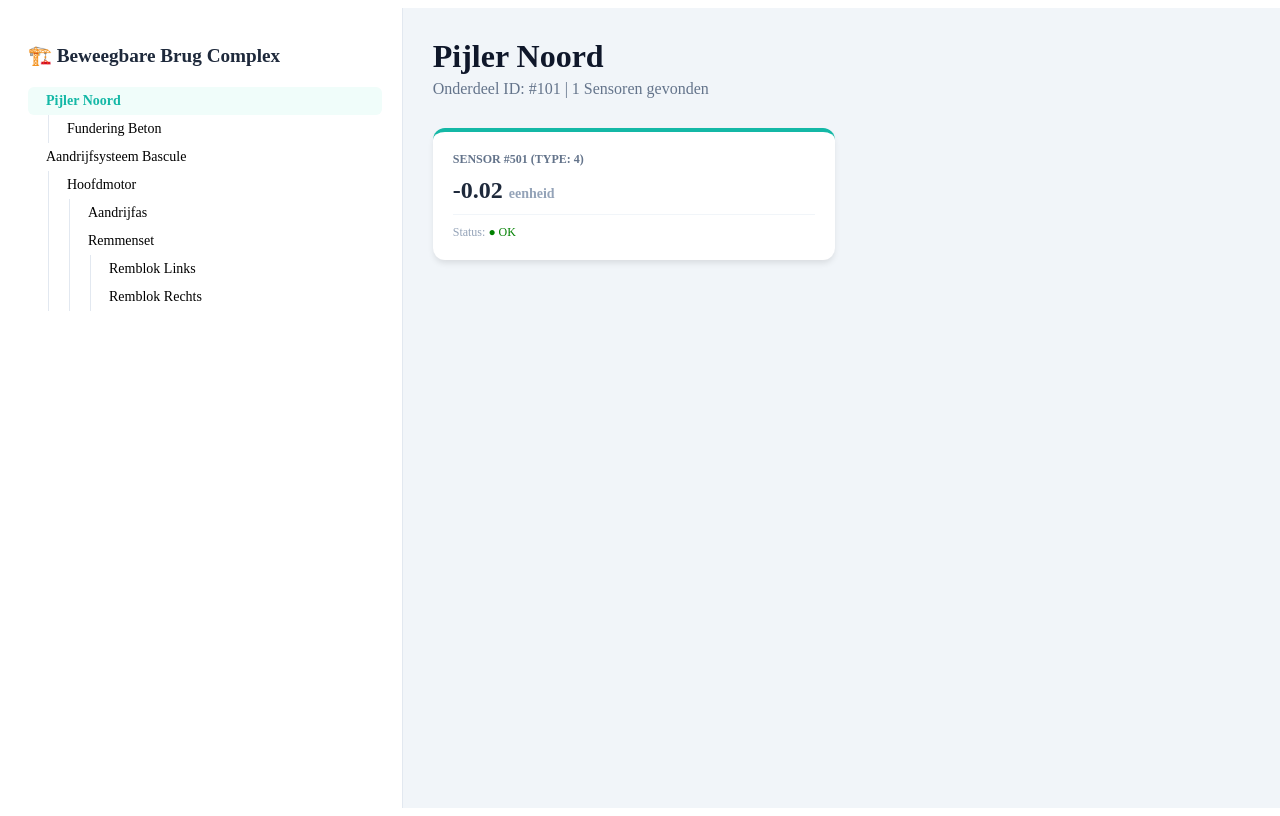
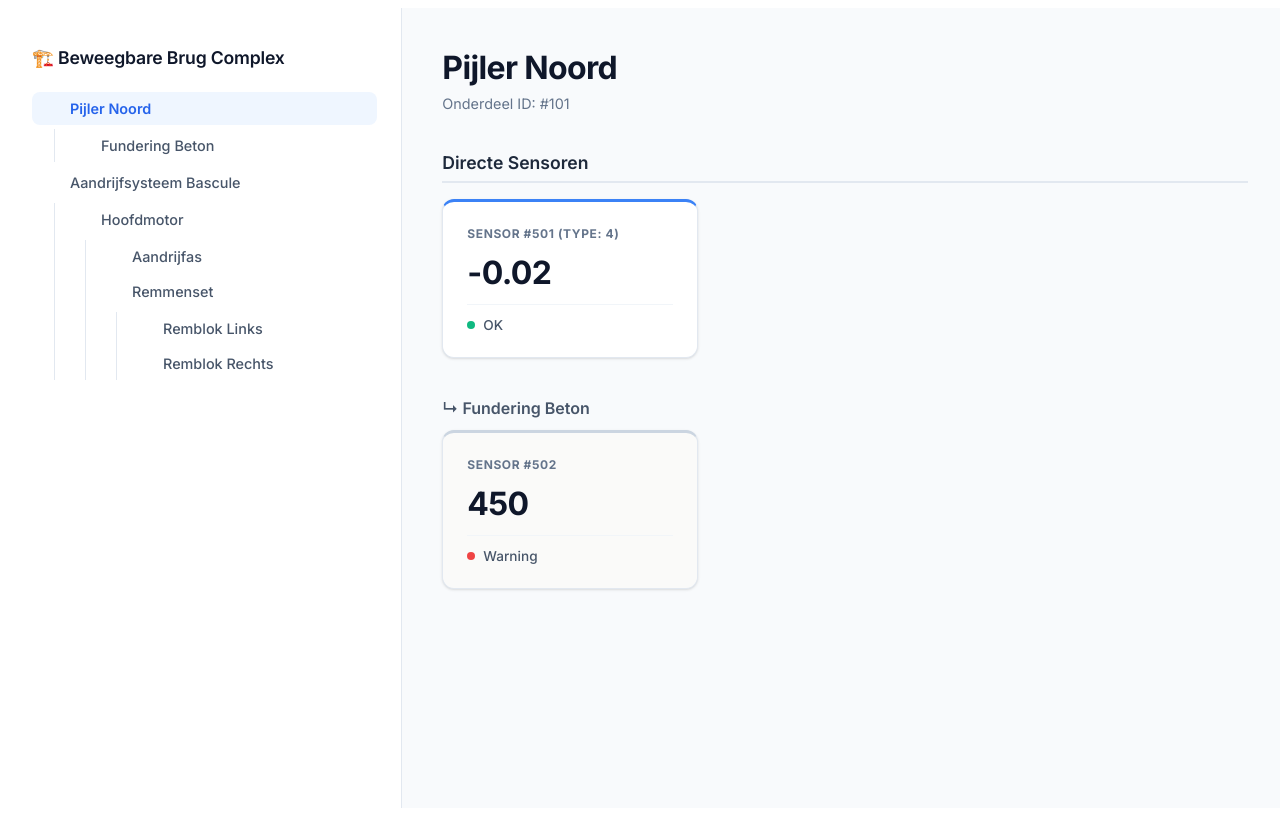
Before and after one commit to danielmosss/DDD-microservices, an Angular app in the folder Microservice_Monitoring/Angular/dashboard/: page /dashboard in a window 1280 px wide. Both pictures are taken after a click on the element "Pijler Noord". Built offline with nearby package versions, Linux system fonts and the light colour scheme.

Commit message:
update styling

```diff
--- a/Microservice_Monitoring/Angular/dashboard/src/app/components/kunstwerk-view/kunstwerk-view.html
+++ b/Microservice_Monitoring/Angular/dashboard/src/app/components/kunstwerk-view/kunstwerk-view.html
@@ -29,35 +29,59 @@
     @if (selectedOnderdeel) {
       <div class="header-bar">
         <h1>{{ selectedOnderdeel.naam }}</h1>
-        <p>Onderdeel ID: #{{ selectedOnderdeel.id }} | {{ selectedOnderdeel.sensoren.length }} Sensoren gevonden</p>
+        <p>Onderdeel ID: #{{ selectedOnderdeel.id }}</p>
       </div>
 
+      @if (selectedOnderdeel.sensoren.length > 0) {
+        <div class="sensor-group">
+          <h3 class="group-title">Directe Sensoren</h3>
           <div class="card-grid">
             @for (sensor of selectedOnderdeel.sensoren; track sensor.id) {
               <div class="compact-card">
                 <div class="card-label">Sensor #{{ sensor.id }} (Type: {{ sensor.sensorTypeId }})</div>
-            <div class="card-value">
-              {{ sensor.laatsteMeting || '0.00' }}
-              <small style="font-size: 14px; color: #94a3b8">eenheid</small>
-            </div>
+                <div class="card-value">{{ sensor.laatsteMeting || '0.00' }}</div>
                 <div class="card-footer">
-              Status: <span [style.color]="sensor.laatsteMeting! > 100 ? 'red' : 'green'">
-                ● {{ getSensorStatus(sensor.laatsteMeting) }}
-              </span>
+                  <span class="status-dot" [class.warning]="sensor.laatsteMeting! > 100"></span>
+                  {{ getSensorStatus(sensor.laatsteMeting) }}
                 </div>
               </div>
             }
           </div>
+        </div>
+      }
 
-      @if (selectedOnderdeel.sensoren.length === 0) {
-        <div style="text-align: center; margin-top: 100px; color: #94a3b8;">
-          <i class="fa-solid fa-microchip" style="font-size: 48px; margin-bottom: 10px;"></i>
-          <p>Dit onderdeel heeft geen directe sensoren. Selecteer een sub-onderdeel in de boom.</p>
+      @for (subOnderdeel of selectedOnderdeel.onderdelen; track subOnderdeel.id) {
+        <div class="sensor-group sub-group">
+          <h4 class="sub-group-title">↳ {{ subOnderdeel.naam }}</h4>
+
+          @if (subOnderdeel.sensoren.length > 0) {
+            <div class="card-grid">
+              @for (sensor of subOnderdeel.sensoren; track sensor.id) {
+                <div class="compact-card child-card">
+                  <div class="card-label">Sensor #{{ sensor.id }}</div>
+                  <div class="card-value">{{ sensor.laatsteMeting || '0.00' }}</div>
+                  <div class="card-footer">
+                    <span class="status-dot" [class.warning]="sensor.laatsteMeting! > 100"></span>
+                    {{ getSensorStatus(sensor.laatsteMeting) }}
+                  </div>
+                </div>
+              }
+            </div>
+          } @else {
+            <p class="empty-hint">Geen directe sensoren. Klik op "{{ subOnderdeel.naam }}" in de navigatieboom om verder in te zoomen.</p>
+          }
+        </div>
+      }
+
+      @if (selectedOnderdeel.sensoren.length === 0 && selectedOnderdeel.onderdelen.length === 0) {
+        <div class="empty-state">
+          <i class="fa-solid fa-microchip"></i>
+          <p>Dit onderdeel bevat geen sensoren of sub-onderdelen.</p>
         </div>
       }
     } @else {
-      <div style="height: 100%; display: flex; align-items: center; justify-content: center; color: #94a3b8; flex-direction: column;">
-        <i class="fa-solid fa-arrow-left" style="font-size: 48px; margin-bottom: 20px;"></i>
+      <div class="empty-state">
+        <i class="fa-solid fa-arrow-left"></i>
         <h2>Selecteer een onderdeel in de boomstructuur</h2>
       </div>
     }
--- a/Microservice_Monitoring/Angular/dashboard/src/app/components/kunstwerk-view/kunstwerk-view.scss
+++ b/Microservice_Monitoring/Angular/dashboard/src/app/components/kunstwerk-view/kunstwerk-view.scss
@@ -1,74 +1,203 @@
+@import url('https://fonts.googleapis.com/css2?family=Inter:wght@400;500;600;700&display=swap');
+
+// Globale font en reset voor deze view
 .dashboard-layout {
+  font-family: 'Inter', system-ui, -apple-system, sans-serif;
   display: flex;
-  height: 100vh; // Hele scherm vullen
+  height: 100vh;
   width: 100vw;
   overflow: hidden;
-  background-color: #f1f5f9;
+  background-color: #f8fafc; // Iets zachtere achtergrond
+  color: #0f172a;
 
   // --- LINKERKANT (30%) ---
   .sidebar {
     width: 30%;
-    min-width: 300px;
+    min-width: 320px;
     background: #ffffff;
     border-right: 1px solid #e2e8f0;
     display: flex;
     flex-direction: column;
     overflow-y: auto;
-    padding: 20px;
+    padding: 24px;
 
-    h2 { font-size: 1.2rem; color: #1e293b; margin-bottom: 20px; }
+    h2 {
+      font-size: 1.1rem;
+      font-weight: 600;
+      color: #0f172a;
+      margin-bottom: 24px;
+      letter-spacing: -0.01em;
+    }
   }
 
   // --- RECHTERKANT (70%) ---
   .main-content {
     width: 70%;
     overflow-y: auto;
-    padding: 30px;
+    padding: 40px;
 
     .header-bar {
-      margin-bottom: 30px;
-      h1 { margin: 0; color: #0f172a; }
-      p { color: #64748b; margin: 5px 0 0; }
+      margin-bottom: 40px;
+      h1 {
+        margin: 0;
+        font-size: 2rem;
+        font-weight: 700;
+        letter-spacing: -0.02em;
+      }
+      p { color: #64748b; font-size: 0.9rem; margin-top: 8px; }
     }
   }
 }
 
 // --- BOOMSTRUCTUUR STIJLEN ---
+.node-wrapper { margin-bottom: 2px; }
+
 .node-item {
-  padding: 6px 10px;
+  padding: 8px 12px;
   cursor: pointer;
-  border-radius: 6px;
+  border-radius: 8px;
   display: flex;
   align-items: center;
-  gap: 8px;
-  font-size: 14px;
-  transition: all 0.2s;
+  gap: 10px;
+  font-size: 0.9rem;
+  font-weight: 500;
+  color: #475569;
+  transition: all 0.15s ease-in-out;
 
-  &:hover { background: #f8fafc; }
+  i { color: #94a3b8; font-size: 1rem; width: 16px; text-align: center; }
+
+  &:hover {
+    background: #f1f5f9;
+    color: #0f172a;
+    i { color: #64748b; }
+  }
+
   &.active {
-    background: #f0fdfa;
-    color: #14b8a6;
+    background: #eff6ff; // Zacht blauw in plaats van hard groen
+    color: #2563eb;
     font-weight: 600;
+    i { color: #3b82f6; }
   }
 }
 
-.sub-tree { margin-left: 20px; border-left: 1px solid #e2e8f0; }
+.sub-tree {
+  margin-left: 22px;
+  padding-left: 8px;
+  border-left: 1px solid #e2e8f0;
+  margin-top: 4px;
+}
 
-// --- COMPACTE KAARTEN (RECHTS) ---
+// --- RECHTERKANT GROEPERINGEN ---
+.sensor-group {
+  margin-bottom: 40px;
+
+  .group-title {
+    font-size: 1.1rem;
+    font-weight: 600;
+    color: #1e293b;
+    margin-bottom: 16px;
+    padding-bottom: 8px;
+    border-bottom: 2px solid #e2e8f0;
+  }
+}
+
+.sub-group {
+  margin-bottom: 30px;
+
+  .sub-group-title {
+    font-size: 1rem;
+    font-weight: 600;
+    color: #475569;
+    margin-bottom: 12px;
+  }
+
+  .empty-hint {
+    font-size: 0.9rem;
+    color: #64748b;
+    font-style: italic;
+    background: #f1f5f9;
+    padding: 12px 16px;
+    border-radius: 8px;
+    display: inline-block;
+  }
+}
+
+// --- COMPACTE KAARTEN ---
 .card-grid {
   display: grid;
-  grid-template-columns: repeat(auto-fill, minmax(280px, 1fr));
+  grid-template-columns: repeat(auto-fill, minmax(240px, 1fr));
   gap: 20px;
 }
 
 .compact-card {
   background: white;
   border-radius: 12px;
-  padding: 20px;
-  box-shadow: 0 4px 6px -1px rgb(0 0 0 / 0.1);
-  border-top: 4px solid #14b8a6;
+  padding: 24px;
+  // Een subtiele, moderne schaduw
+  box-shadow: 0 1px 3px 0 rgb(0 0 0 / 0.1), 0 1px 2px -1px rgb(0 0 0 / 0.1);
+  border: 1px solid #e2e8f0;
+  transition: transform 0.2s, box-shadow 0.2s;
 
-  .card-label { font-size: 12px; color: #64748b; text-transform: uppercase; font-weight: 700; }
-  .card-value { font-size: 24px; font-weight: 700; color: #1e293b; margin: 10px 0; }
-  .card-footer { font-size: 12px; color: #94a3b8; border-top: 1px solid #f1f5f9; padding-top: 10px; }
+  &:hover {
+    box-shadow: 0 4px 6px -1px rgb(0 0 0 / 0.1), 0 2px 4px -2px rgb(0 0 0 / 0.1);
+    transform: translateY(-2px);
+  }
+
+  &.child-card {
+    background: #fafaf9; // Iets andere tint om te laten zien dat het een niveau lager is
+    border-top: 3px solid #cbd5e1;
+  }
+
+  // De styling voor directe sensoren krijgt een accentkleur
+  &:not(.child-card) {
+    border-top: 3px solid #3b82f6; // Modern blauw
+  }
+
+  .card-label {
+    font-size: 0.75rem;
+    color: #64748b;
+    text-transform: uppercase;
+    font-weight: 700;
+    letter-spacing: 0.05em;
+  }
+
+  .card-value {
+    font-size: 2rem;
+    font-weight: 700;
+    color: #0f172a;
+    margin: 12px 0;
+    letter-spacing: -0.02em;
+  }
+
+  .card-footer {
+    display: flex;
+    align-items: center;
+    gap: 8px;
+    font-size: 0.85rem;
+    font-weight: 500;
+    color: #475569;
+    border-top: 1px solid #f1f5f9;
+    padding-top: 12px;
+
+    .status-dot {
+      width: 8px;
+      height: 8px;
+      border-radius: 50%;
+      background-color: #10b981; // Groen
+      &.warning { background-color: #ef4444; } // Rood
+    }
+  }
 }
+
+.empty-state {
+  height: 60vh;
+  display: flex;
+  align-items: center;
+  justify-content: center;
+  color: #94a3b8;
+  flex-direction: column;
+  text-align: center;
+
+  i { font-size: 3rem; margin-bottom: 20px; color: #cbd5e1; }
+  h2 { font-weight: 500; color: #64748b; }
+}
```
Lines whose indentation alone changed are shown as unchanged.
